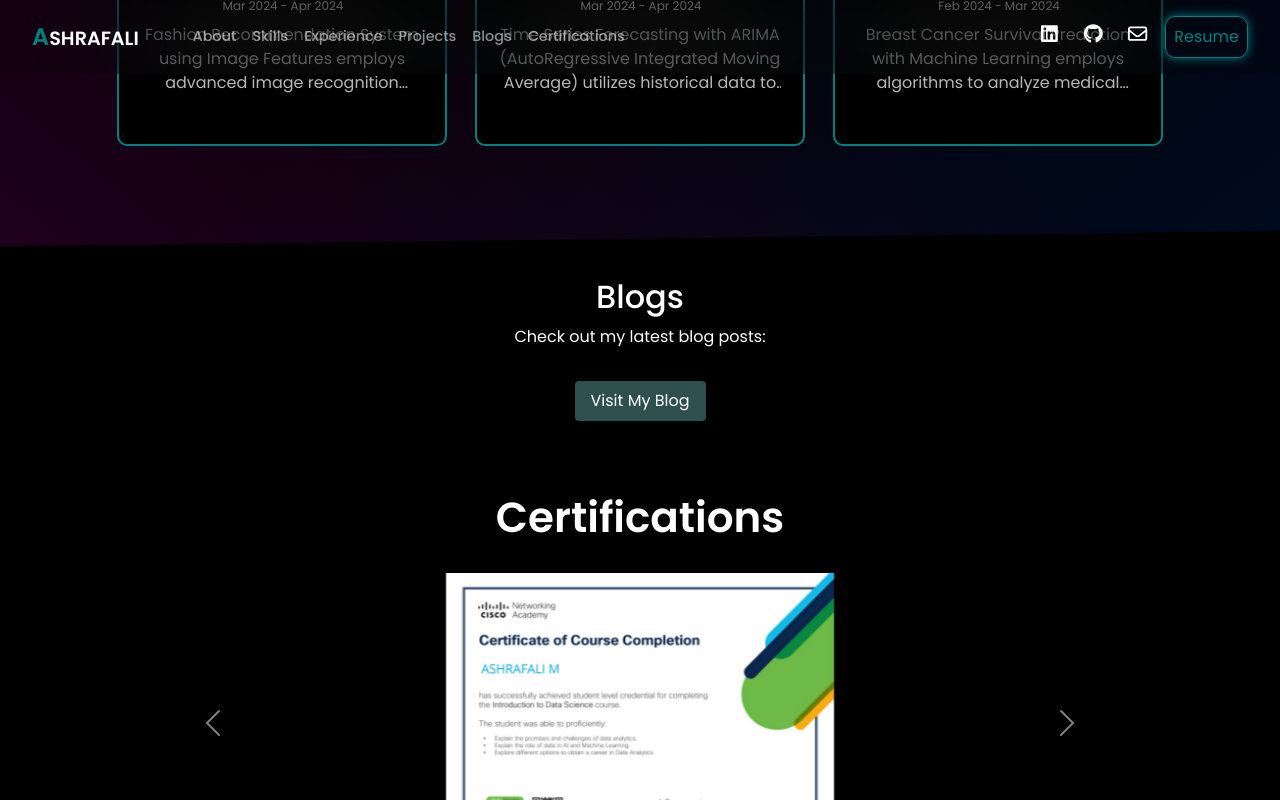
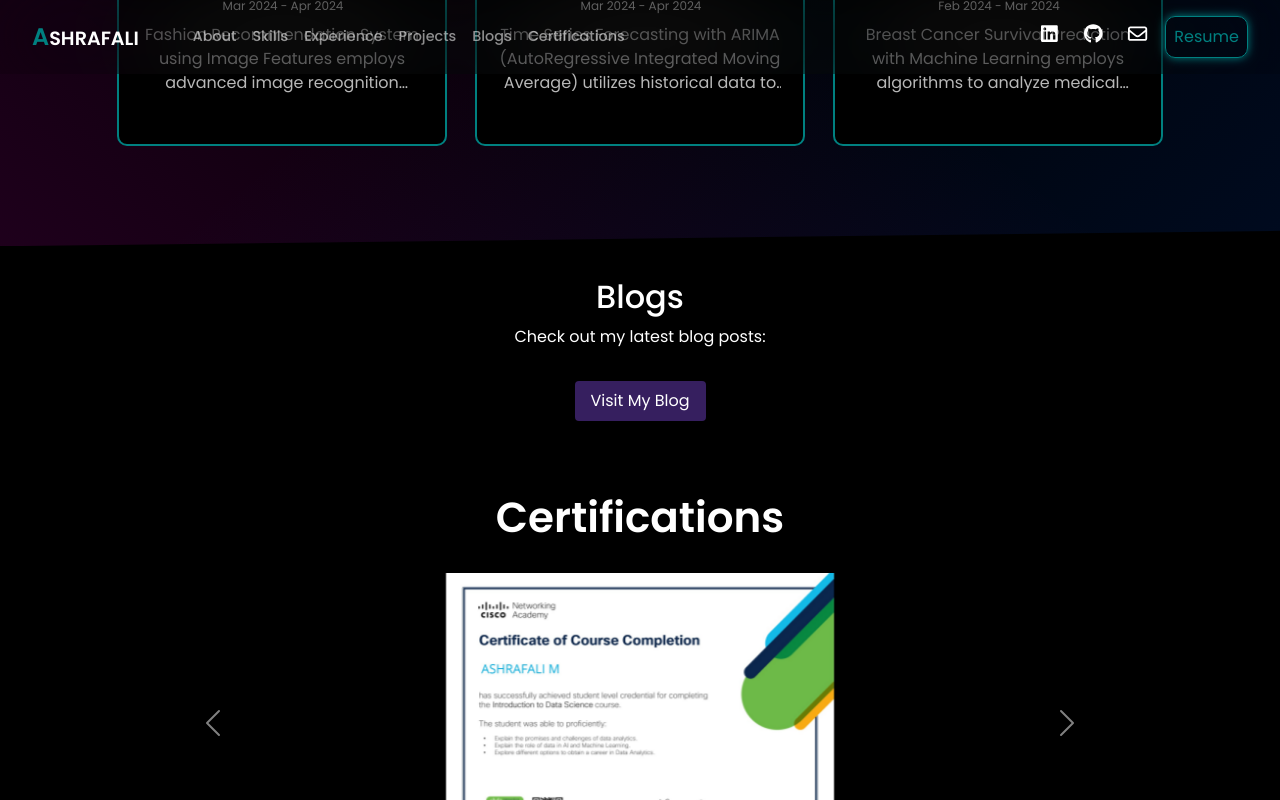
Before and after one commit to ASHRAFALI-M/Personal-Portfolio-React, a React (Vite) app: page / in a window 1280 px wide. In both pictures the pointer is over the link "Visit My Blog". Shown: the part 2851-3651 px from the top of the page. Built offline with nearby package versions, Linux system fonts and the light colour scheme.

Commit message:
Update Blogs.css

```diff
--- a/src/components/Blogs/Blogs.css
+++ b/src/components/Blogs/Blogs.css
@@ -34,5 +34,5 @@
 }
 
 .blog-link:hover {
-  background-color: darkslategray; /* Slightly darker teal on hover */
+  background-color: #844ce669; /* Slightly darker teal on hover */
 }
```
